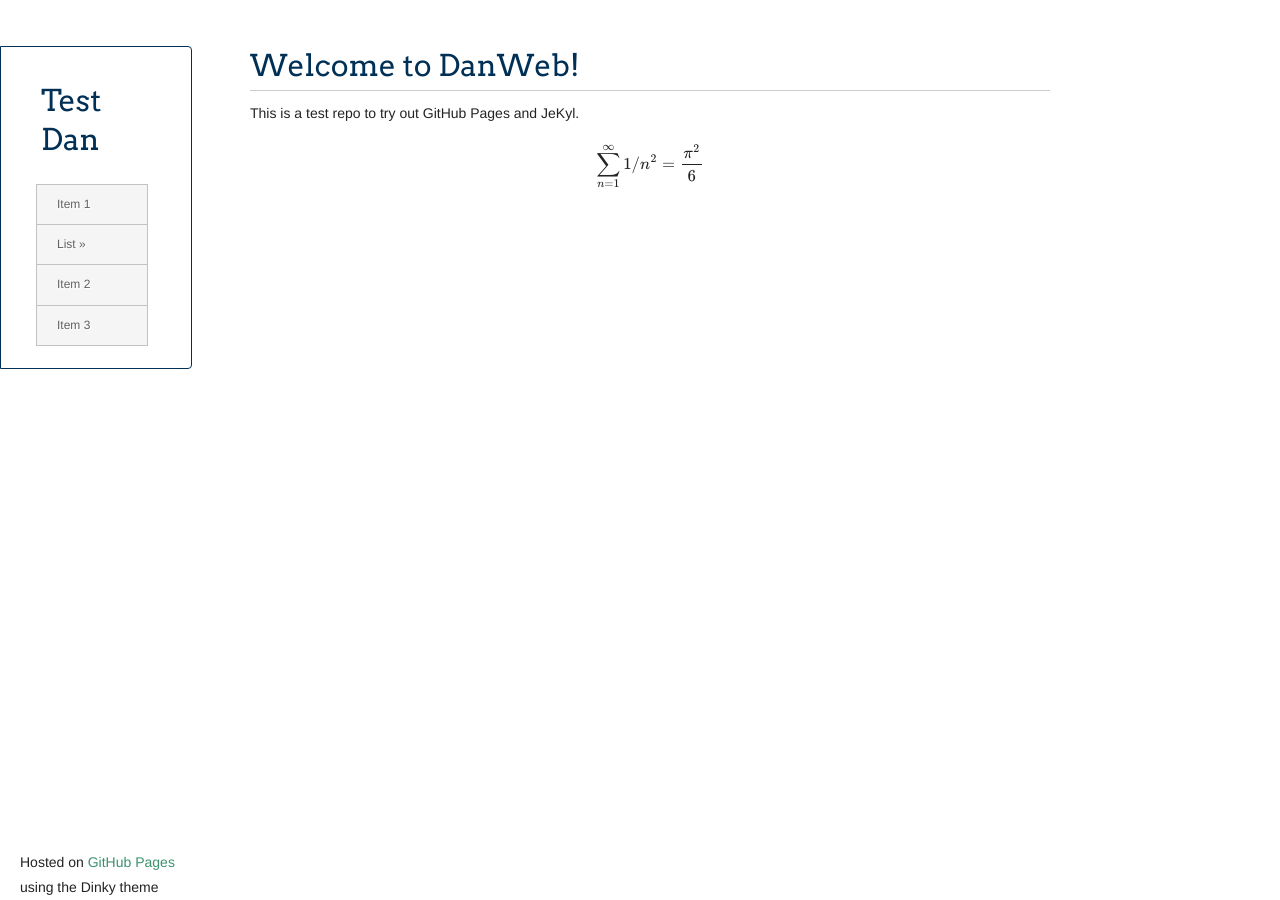
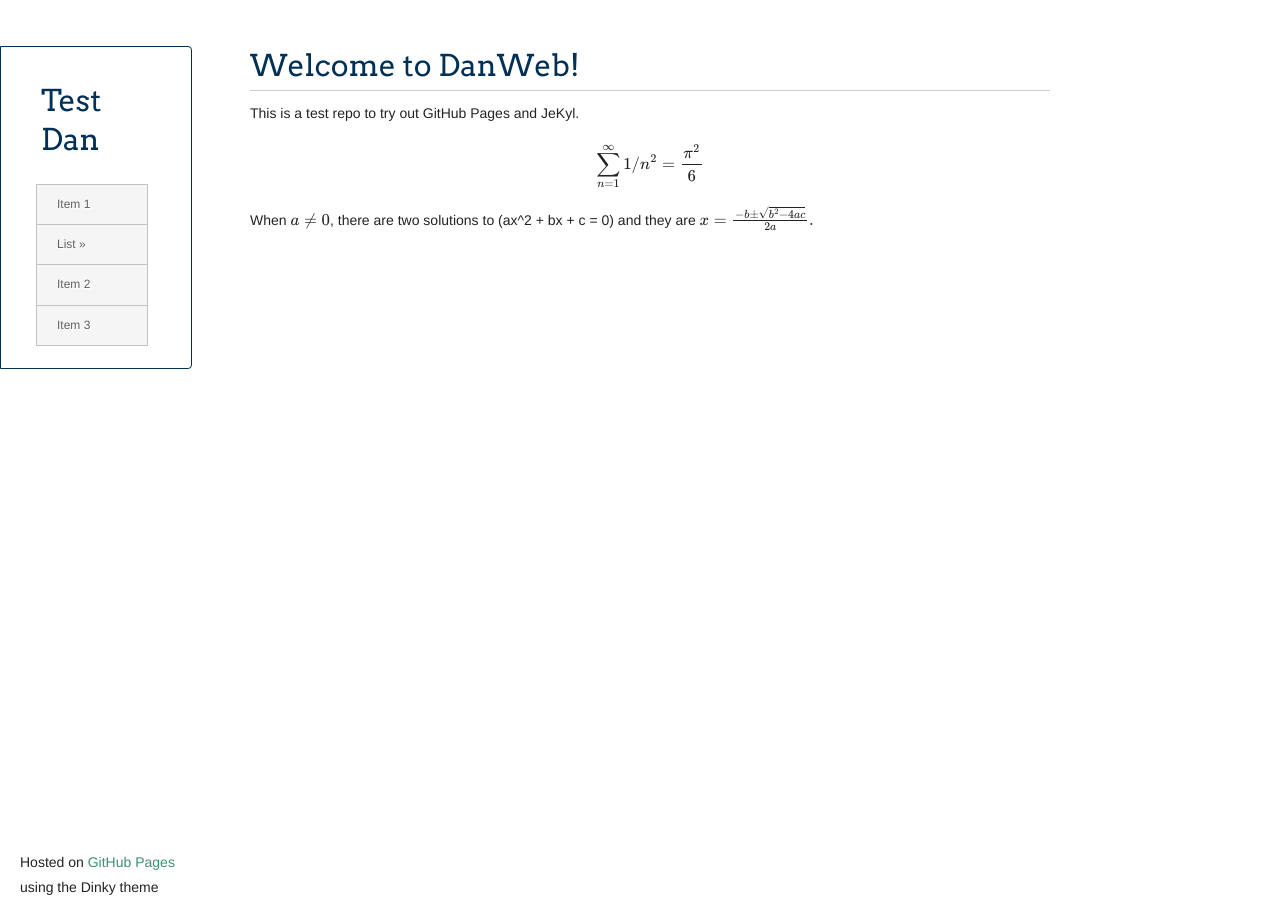
Before and after one commit to dviar2718/DanWeb, a Jekyll site: the page built from index.md, in a window 1280 px wide. Built offline with Jekyll 4.4.1, drawn with Linux system fonts in a browser that asks for light colours; Markdown is read by kramdown in place of the engine named in the settings; formulas are drawn with MathJax 3.

Commit message:
mathjax test

```diff
--- a/index.md
+++ b/index.md
@@ -8,3 +8,10 @@
 This is a test repo to try out GitHub Pages and JeKyl.
 
 $$\sum_{n=1}^\infty 1/n^2 = \frac{\pi^2}{6}$$
+
+
+
+
+
+When $a \ne 0$, there are two solutions to \(ax^2 + bx + c = 0\) and they are
+$$x = {-b \pm \sqrt{b^2-4ac} \over 2a}.$$
```
